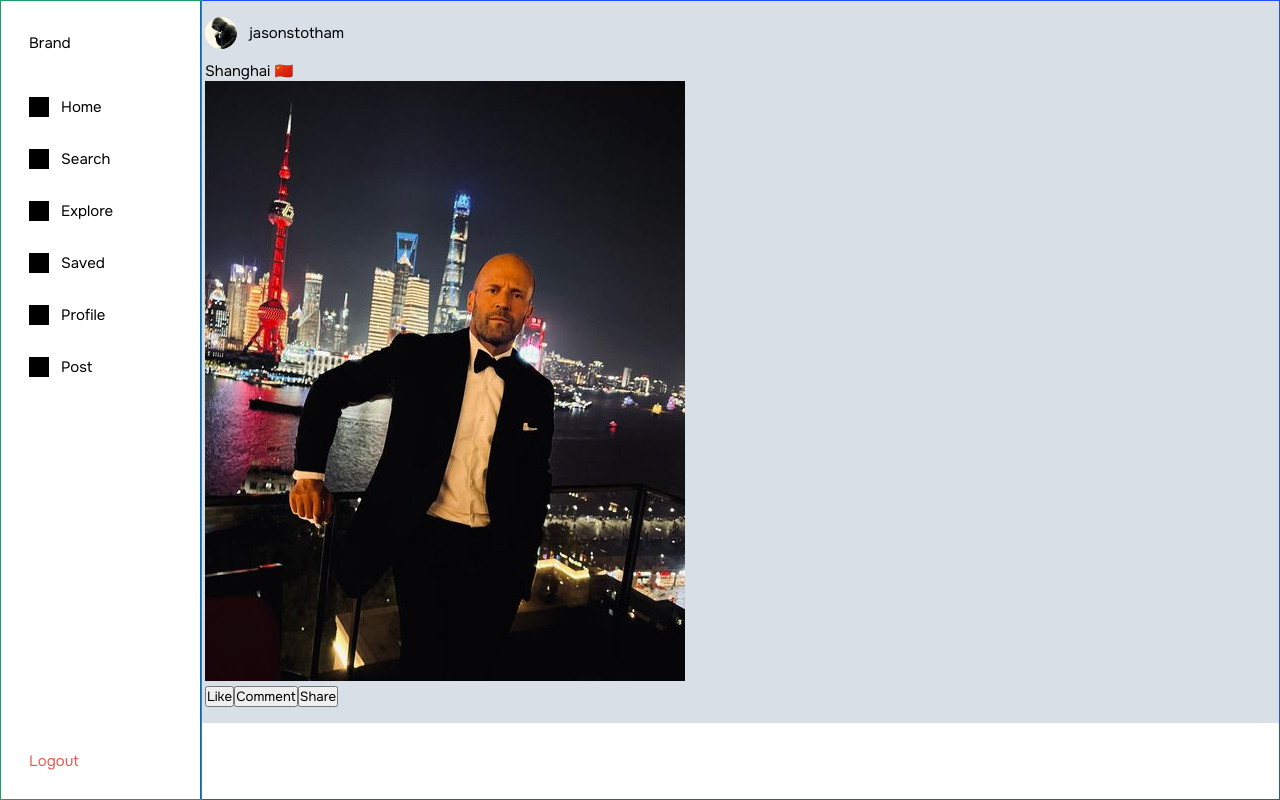
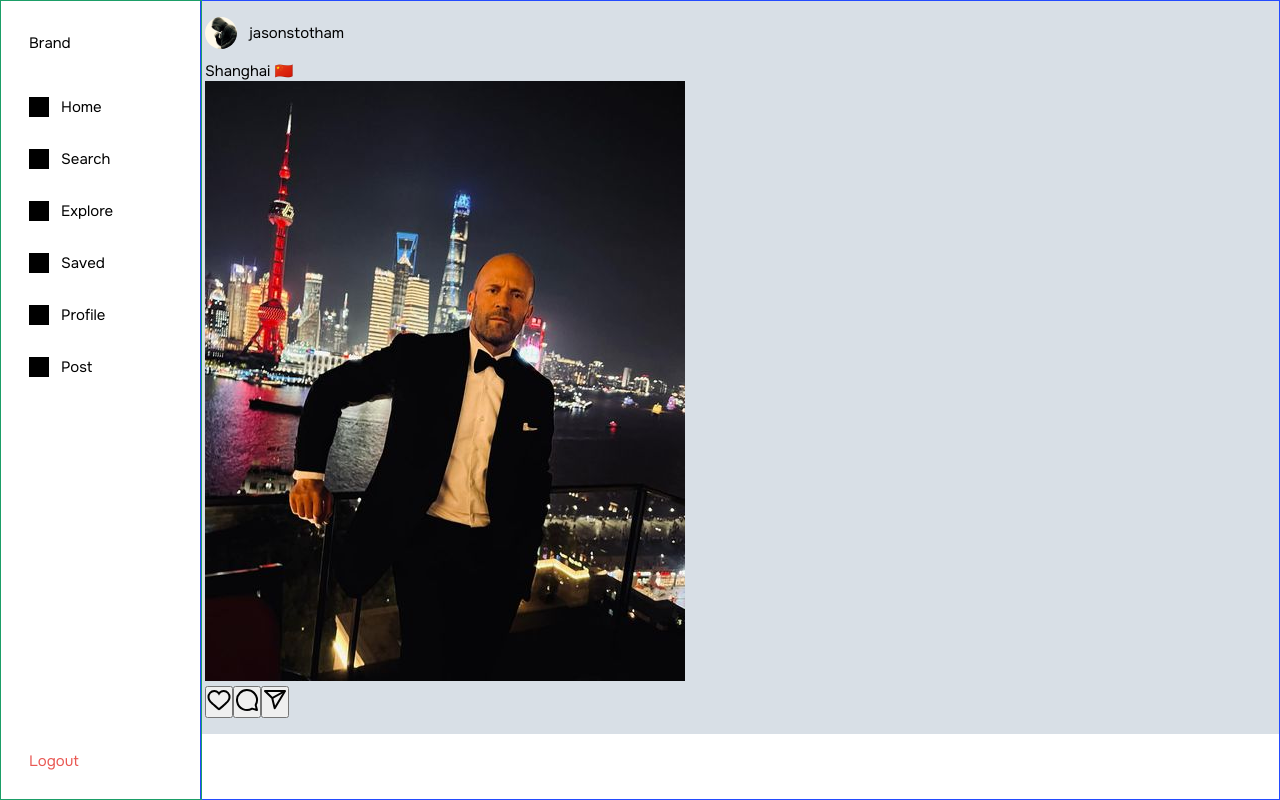
Before and after one commit to mohdarham06/tangles, a React (Create React App) app: page / in a window 1280 px wide. Built offline with nearby package versions, Linux system fonts and the light colour scheme.

Commit message:
added custom icons

```diff
--- /dev/null
+++ b/src/assets/CustomIcons.jsx
@@ -0,0 +1,37 @@
+import React from 'react'
+
+export const OutlineHeart = () => {
+    return (
+        <svg className="" aria-label="Like" height="24" width="24" viewBox="0 0 24 24">
+            <title>Like</title>
+            <path d="M16.792 3.904A4.989 4.989 0 0 1 21.5 9.122c0 3.072-2.652 4.959-5.197 7.222-2.512 2.243-3.865 3.469-4.303 3.752-.477-.309-2.143-1.823-4.303-3.752C5.141 14.072 2.5 12.167 2.5 9.122a4.989 4.989 0 0 1 4.708-5.218 4.21 4.21 0 0 1 3.675 1.941c.84 1.175.98 1.763 1.12 1.763s.278-.588 1.11-1.766a4.17 4.17 0 0 1 3.679-1.938m0-2a6.04 6.04 0 0 0-4.797 2.127 6.052 6.052 0 0 0-4.787-2.127A6.985 6.985 0 0 0 .5 9.122c0 3.61 2.55 5.827 5.015 7.97.283.246.569.494.853.747l1.027.918a44.998 44.998 0 0 0 3.518 3.018 2 2 0 0 0 2.174 0 45.263 45.263 0 0 0 3.626-3.115l.922-.824c.293-.26.59-.519.885-.774 2.334-2.025 4.98-4.32 4.98-7.94a6.985 6.985 0 0 0-6.708-7.218Z"></path>
+        </svg>
+    )
+}
+
+export const FillHeart = () => {
+    return (
+        <svg className="" aria-label="Unlike" height="24" width="24" viewBox="0 0 48 48">
+            <title>Unlike</title>
+            <path d="M34.6 3.1c-4.5 0-7.9 1.8-10.6 5.6-2.7-3.7-6.1-5.5-10.6-5.5C6 3.1 0 9.6 0 17.6c0 7.3 5.4 12 10.6 16.5.6.5 1.3 1.1 1.9 1.7l2.3 2c4.4 3.9 6.6 5.9 7.6 6.5.5.3 1.1.5 1.6.5s1.1-.2 1.6-.5c1-.6 2.8-2.2 7.8-6.8l2-1.8c.7-.6 1.3-1.2 2-1.7C42.7 29.6 48 25 48 17.6c0-8-6-14.5-13.4-14.5z"></path>
+        </svg>
+    )
+}
+
+export const OutlineComment = () => {
+    return (
+        <svg className="" aria-label="Comment" height="24" width="24" role="img" viewBox="0 0 24 24">
+            <title>Comment</title>
+            <path d="M20.656 17.008a9.993 9.993 0 1 0-3.59 3.615L22 22Z" fill="none" stroke="currentColor" stroke-linejoin="round" stroke-width="2"></path>
+        </svg>
+    )
+}
+
+export const OutlineShare = () => {
+    return (
+        <svg className="" aria-label="Share Post" height="24" width="24" role="img" viewBox="0 0 24 24">
+            <title>Share Post</title>
+            <line fill="none" stroke="currentColor" stroke-linejoin="round" stroke-width="2" x1="22" x2="9.218" y1="3" y2="10.083"></line><polygon fill="none" points="11.698 20.334 22 3.001 2 3.001 9.218 10.084 11.698 20.334" stroke="currentColor" stroke-linejoin="round" stroke-width="2"></polygon>
+        </svg>
+    )
+}
--- a/src/routes/Home.jsx
+++ b/src/routes/Home.jsx
@@ -2,6 +2,11 @@ import React from 'react'
 
 import user1avatar from '../assets/jasonstotham.jpg'
 import user1post1 from '../assets/jasonstothampost1.jpg'
+
+import { OutlineHeart } from '../assets/CustomIcons';
+import { FillHeart } from '../assets/CustomIcons';
+import { OutlineComment } from '../assets/CustomIcons';
+import { OutlineShare } from '../assets/CustomIcons';
 
 const Home = () => {
     return (
@@ -30,9 +35,9 @@ const Home = () => {
                     </div>
 
                     <div className="post__actions">
-                        <button className="post__like-btn">Like</button>
-                        <button className="post__comment-btn">Comment</button>
-                        <button className="post__share-btn">Share</button>
+                        <button className="post__like-btn"><OutlineHeart /></button>
+                        <button className="post__comment-btn"><OutlineComment /></button>
+                        <button className="post__share-btn"><OutlineShare /></button>
                     </div>
 
                 </article>
```
